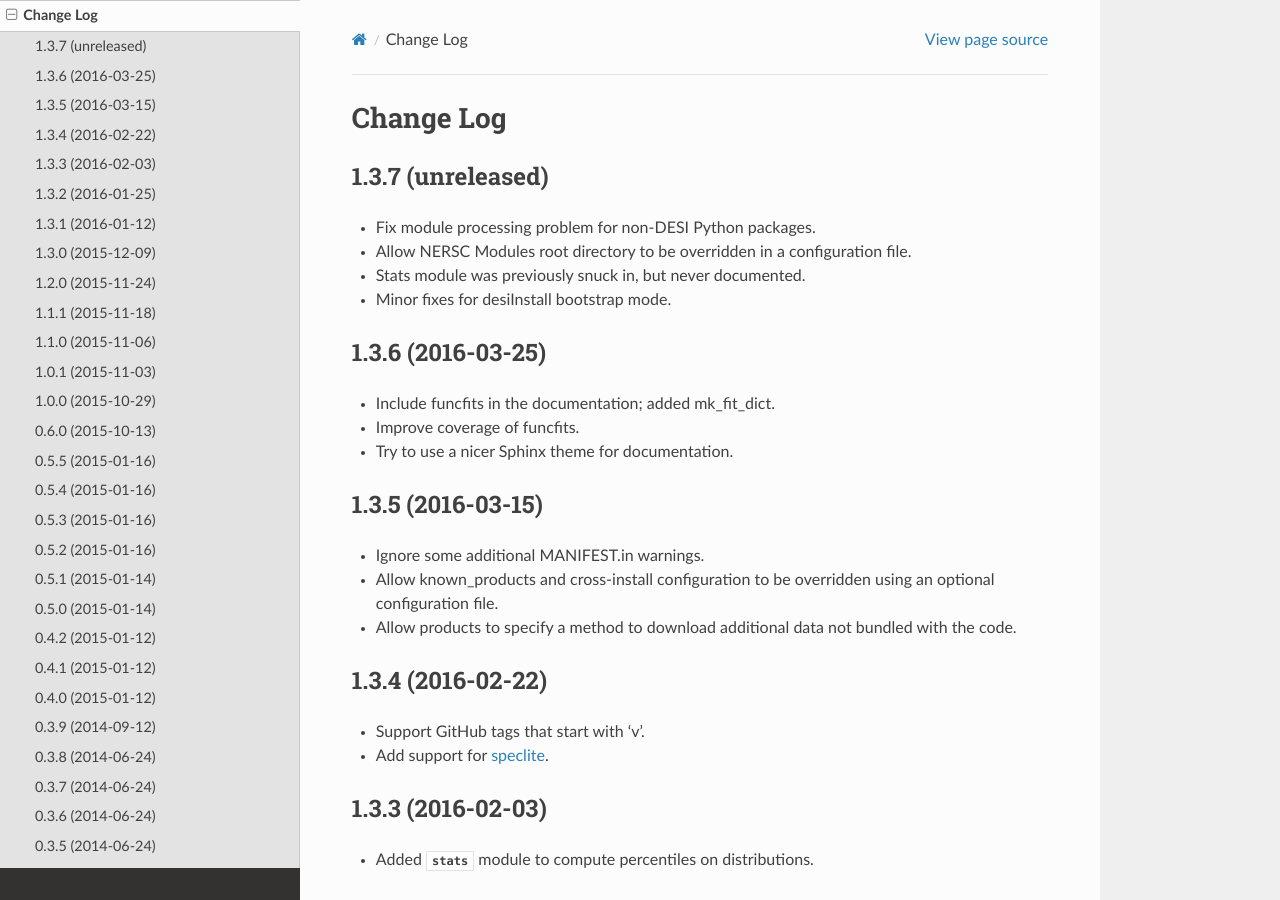
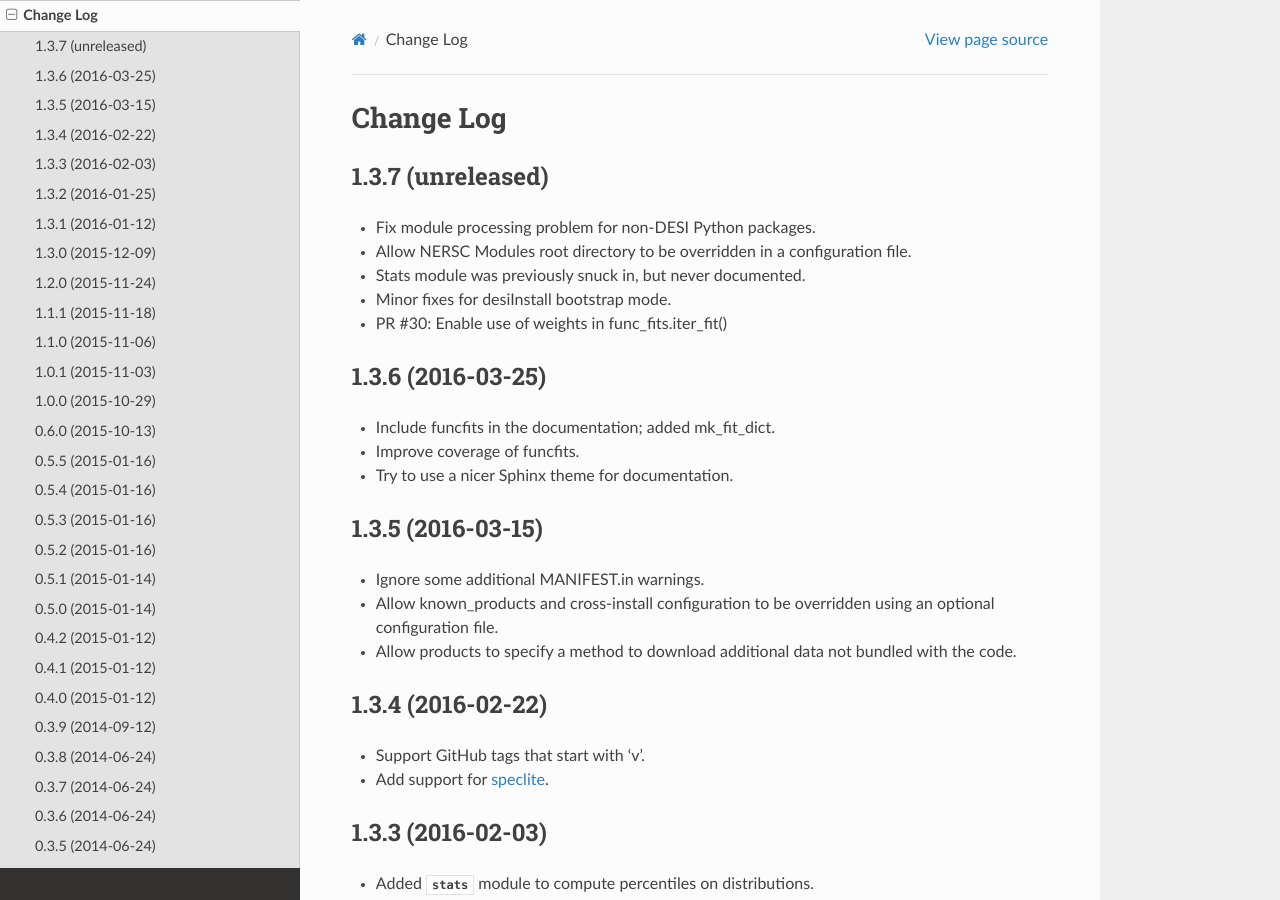
Before and after one commit to desihub/desiutil, a Sphinx documentation site: the page built from doc/changes.rst, in a window 1280 px wide and 900 px high. Built offline with Sphinx 7.4.7 and the Read the Docs theme 2.0.0, drawn with Linux system fonts in a browser that asks for light colours.

Commit message:
func_fits.iter_fit weights comment in changes.rst

```diff
--- a/doc/changes.rst
+++ b/doc/changes.rst
@@ -9,6 +9,7 @@ Change Log
 * Allow NERSC Modules root directory to be overridden in a configuration file.
 * Stats module was previously snuck in, but never documented.
 * Minor fixes for desiInstall bootstrap mode.
+* PR #30: Enable use of weights in func_fits.iter_fit()
 
 1.3.6 (2016-03-25)
 ------------------
```
